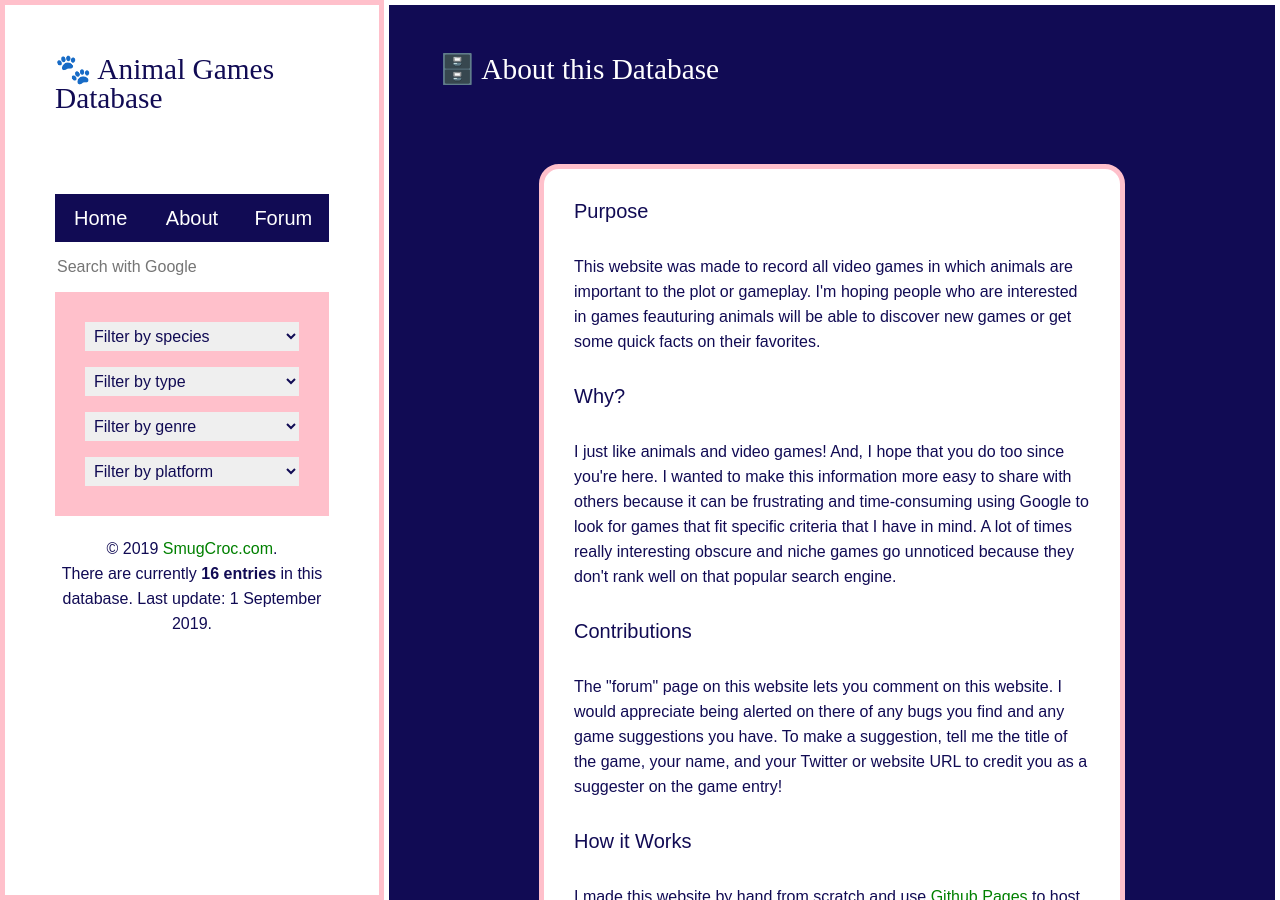
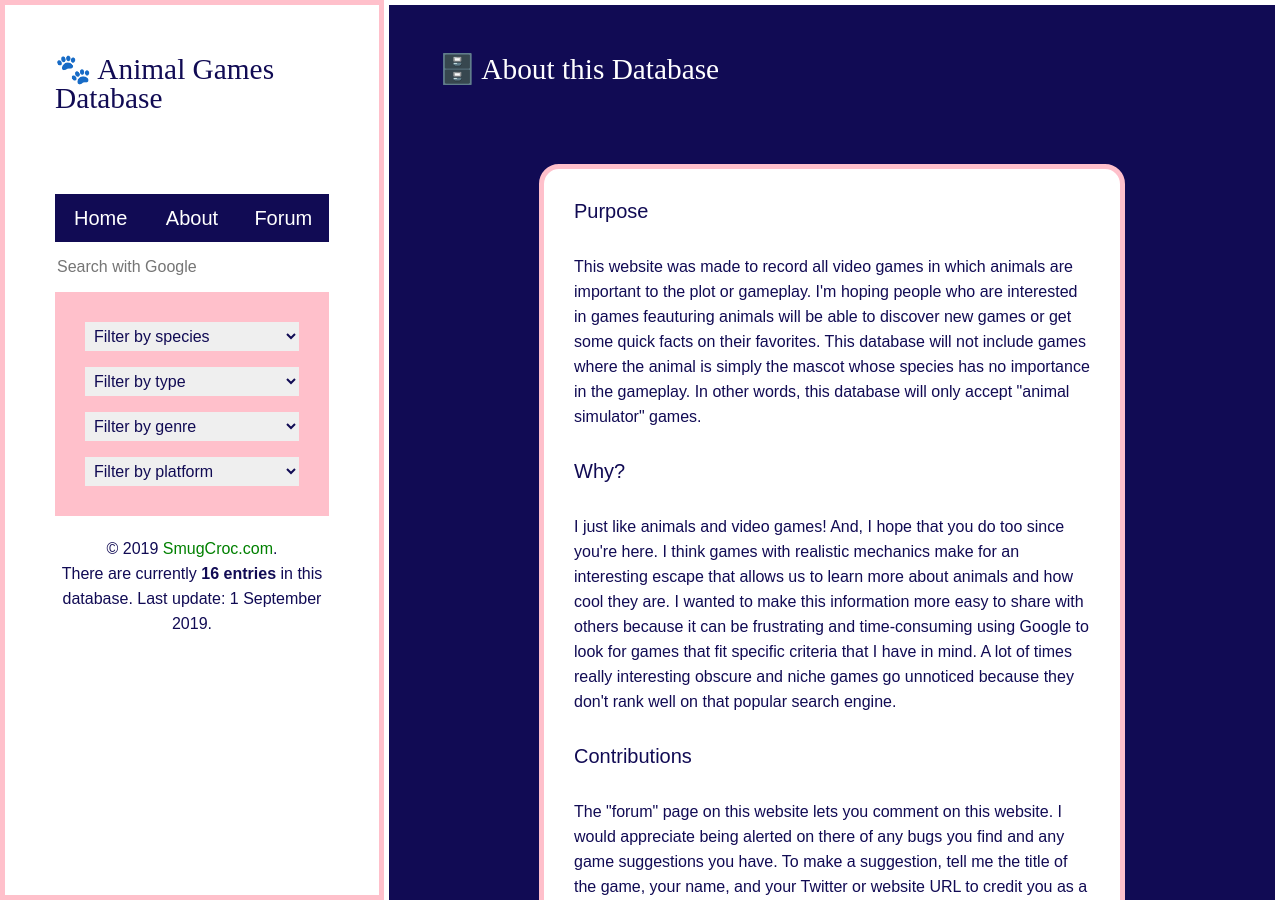
Before and after one commit to byliz/animal-game-database, a Jekyll site: the page built from about/index.html, in a window 1280 px wide and 900 px high. Built offline with Jekyll 4.4.1, drawn with Linux system fonts in a browser that asks for light colours; nearby versions of some CDN libraries.

Commit message:
Add files via upload

```diff
--- a/about/index.html
+++ b/about/index.html
@@ -11,7 +11,7 @@ title: About |
 
 <p class="excerpt">
 
-This website was made to record all video games in which animals are important to the plot or gameplay. I'm hoping people who are interested in games feauturing animals will be able to discover new games or get some quick facts on their favorites.
+This website was made to record all video games in which animals are important to the plot or gameplay. I'm hoping people who are interested in games feauturing animals will be able to discover new games or get some quick facts on their favorites. This database will not include games where the animal is simply the mascot whose species has no importance in the gameplay. In other words, this database will only accept "animal simulator" games.
 
 </p>
 
@@ -20,7 +20,7 @@ This website was made to record all video games in which animals are important t
 
 <p class="excerpt">
 
-I just like animals and video games! And, I hope that you do too since you're here. I wanted to make this information more easy to share with others because it can be frustrating and time-consuming using Google to look for games that fit specific criteria that I have in mind. A lot of times really interesting obscure and niche games go unnoticed because they don't rank well on that popular search engine.
+I just like animals and video games! And, I hope that you do too since you're here. I think games with realistic mechanics make for an interesting escape that allows us to learn more about animals and how cool they are. I wanted to make this information more easy to share with others because it can be frustrating and time-consuming using Google to look for games that fit specific criteria that I have in mind. A lot of times really interesting obscure and niche games go unnoticed because they don't rank well on that popular search engine.
 
 </p>
 
```
